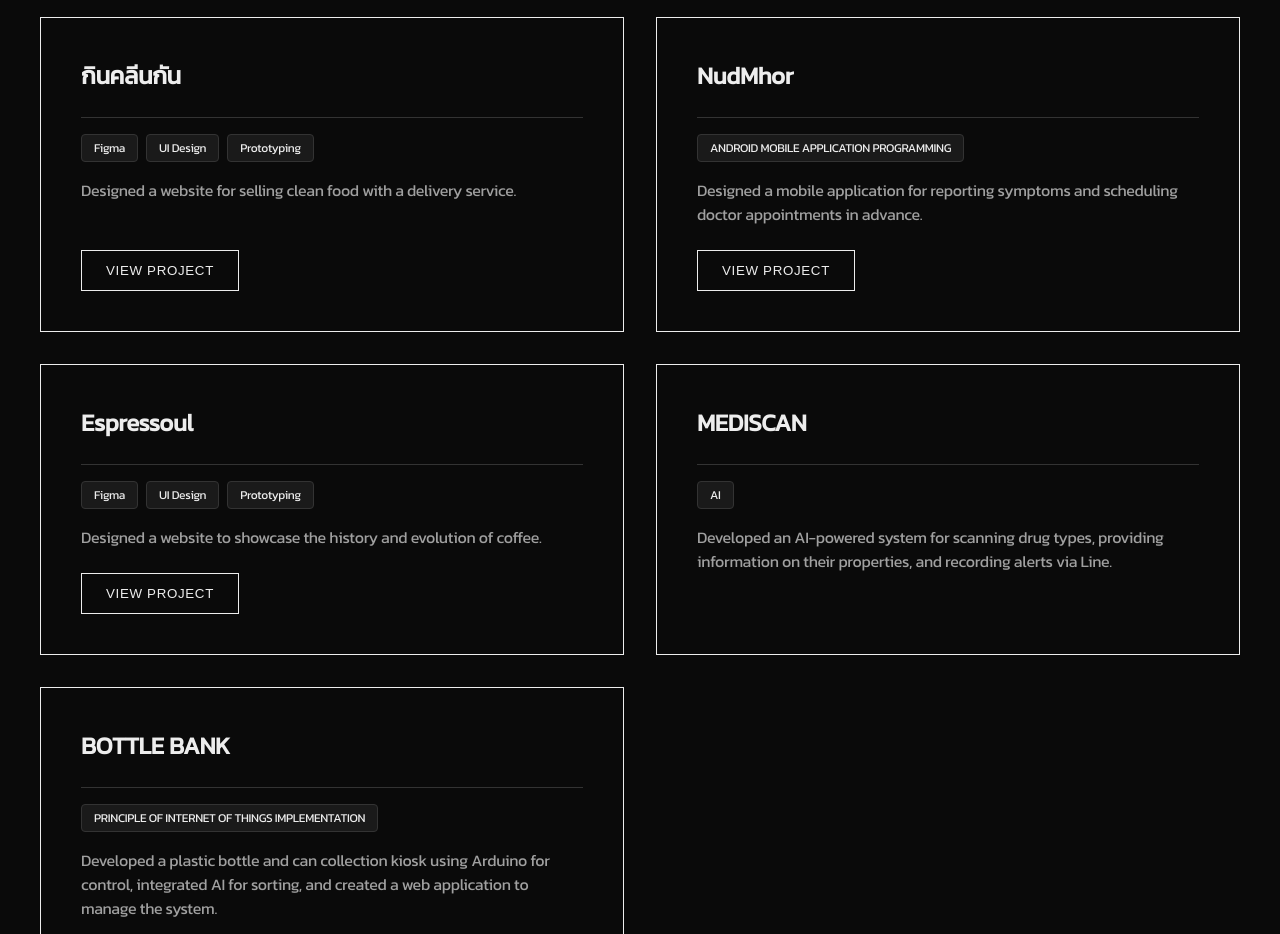
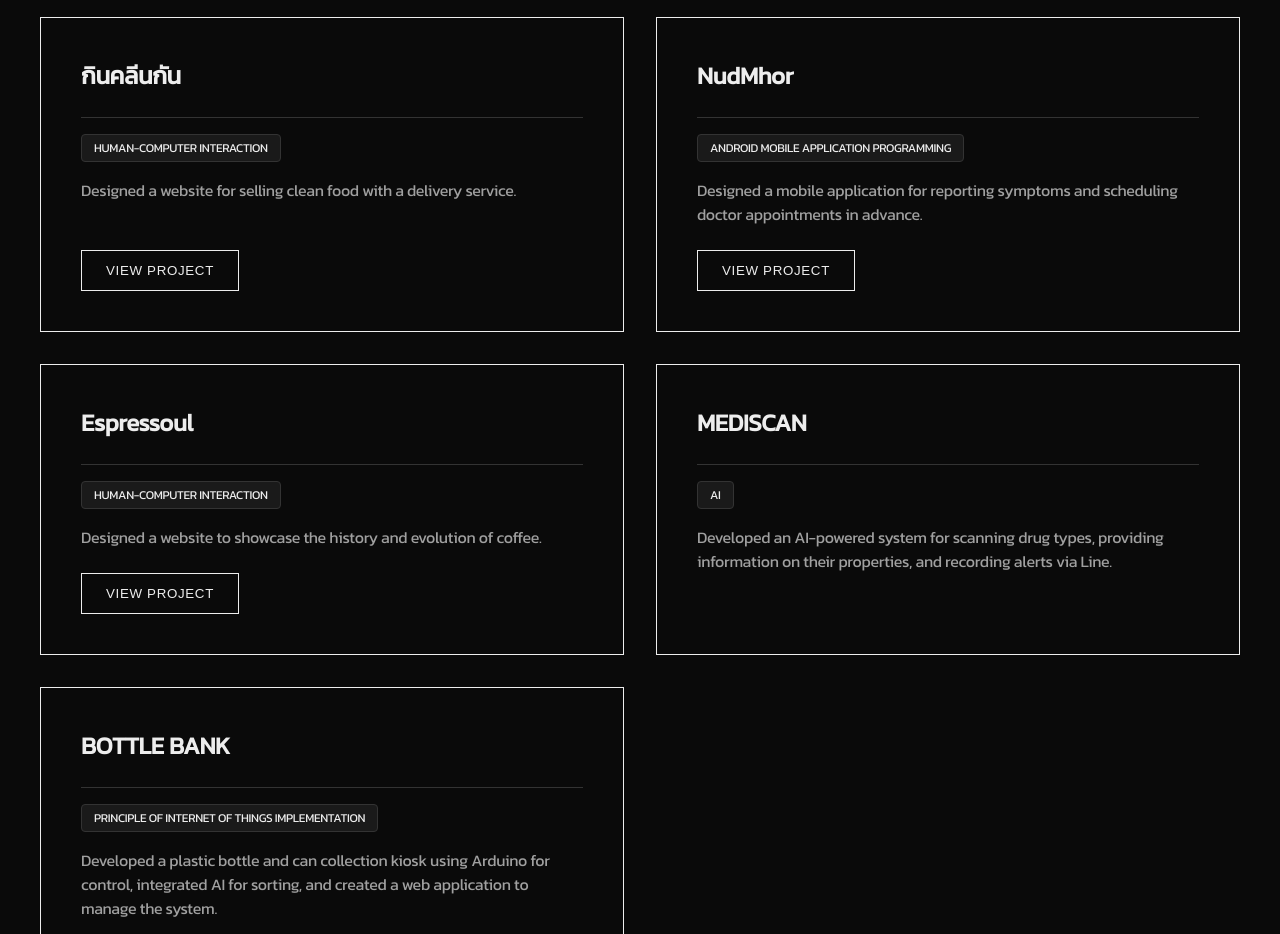
Before and after one commit to 2parn-is-parnparn/my-next-app, a Next.js app: page / in a window 1280 px wide. Shown: the part 820-1754 px from the top of the page. Built offline with nearby package versions, Linux system fonts and the light colour scheme.

Commit message:
edit  name

```diff
--- a/src/app/page.tsx
+++ b/src/app/page.tsx
@@ -36,7 +36,7 @@ export default function Home() {
       subtitle: "HUMAN-COMPUTER INTERACTION GROUP PROJECT",
       mainDescription: "Designed a website for selling clean food with a delivery service.",
       detailPath: "/kinclean",
-      mainTechStack: ["Figma", "UI Design","Prototyping"],
+      mainTechStack: ["HUMAN-COMPUTER INTERACTION"],
       hasDetailPage: true
     },
     {
@@ -52,7 +52,7 @@ export default function Home() {
       subtitle: "HUMAN-COMPUTER INTERACTION INDIVIDUAL PROJECT",
       mainDescription: "Designed a website to showcase the history and evolution of coffee.",
       detailPath: "/espressoul",
-      mainTechStack: ["Figma",  "UI Design","Prototyping"],
+      mainTechStack: ["HUMAN-COMPUTER INTERACTION"],
       hasDetailPage: true,
     },
     {
```
